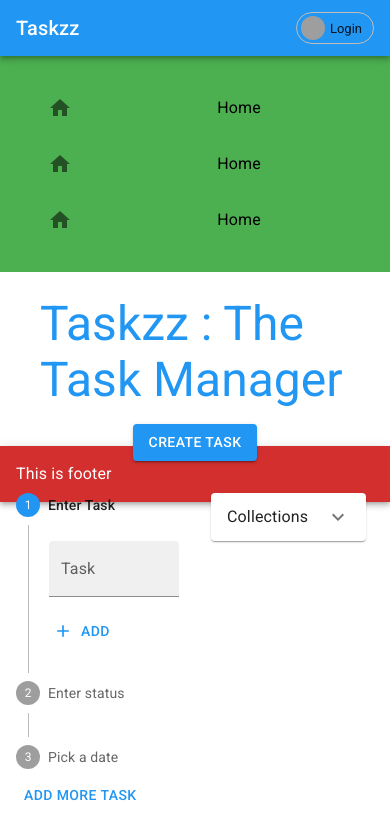
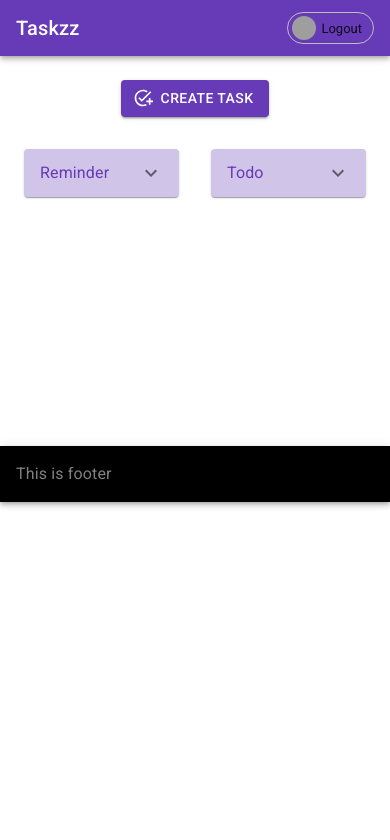
Before and after one commit to NishantMoolya/TaskManager, a React (Create React App) app: page / in a window 390 px wide. Shown: the top 840 px of the page. Built offline with nearby package versions, Linux system fonts and the light colour scheme; grey boxes are pictures that could not be loaded.

Commit message:
added little responsiveness with date feature

```diff
--- a/package.json
+++ b/package.json
@@ -7,9 +7,11 @@
     "@emotion/styled": "^11.11.0",
     "@mui/icons-material": "^5.14.18",
     "@mui/material": "^5.14.18",
+    "@mui/x-date-pickers": "^6.18.1",
     "@testing-library/jest-dom": "^5.17.0",
     "@testing-library/react": "^13.4.0",
     "@testing-library/user-event": "^13.5.0",
+    "dayjs": "^1.11.10",
     "react": "^18.2.0",
     "react-dom": "^18.2.0",
     "react-router-dom": "^6.18.0",
--- a/src/components/App.jsx
+++ b/src/components/App.jsx
@@ -7,6 +7,8 @@ import TaskFramer from './TaskFramer'
 import MyAccordion from './MyAccordion'
 import Sectionbar from './Sectionbar'
 import Menubar from './Menubar'
+import { LocalizationProvider } from '@mui/x-date-pickers'
+import { AdapterDayjs } from '@mui/x-date-pickers/AdapterDayjs'
 
 const App = () => {
 
@@ -17,7 +19,7 @@ const App = () => {
   let initialTask = {
     task: "",
     status: "",
-    date: "",
+    date: [],
     checked: false,
     id: Date.now()
   };
@@ -32,22 +34,25 @@ const App = () => {
   const addTask = (mode) => {
     if (taskInput.task) {
       if (mode) {
-        setActive((preVal) => preVal + 1);
         setTaskList([...taskList, taskInput]);
       }
       else {
         taskList.splice(index, 1, taskInput);
         setTrigger(true);
       }
+      setActive((preVal) => preVal + 1);
       setTaskInput({ ...initialTask, id: Date.now() });
     }
   }
   //deleting task
   const deleteTask = (trig) => {
+    const edited = taskList.filter((task) => task.id === trig)
+    if(edited[0].checked){
     const deleted = taskList.filter((task) => task.id !== trig);
     setTaskList(deleted);
     setTaskInput({ ...initialTask, id: Date.now() });
     setTrigger(true);
+    }
   }
   //editing task
   const editTask = (trig) => {
@@ -91,43 +96,42 @@ const App = () => {
     }
   }
   const [triallist, dispatch] = useReducer(taskManager, []);
-
+  const [layouttrig, setLayouttrig] = useState(true);
+  const handleCreateTask = () => setLayouttrig((preVal) => !preVal);
+  const [dateVal,setDateVal] = useState("");
+  const handleDate = (value) => {
+    setTaskInput({...taskInput,date:value});
+  }
   //return jsx
   return (
-    <Box minHeight={'100vh'}>
+    <LocalizationProvider dateAdapter={AdapterDayjs}>
+    <Box height={{xs:"none",sm:"none",md:"100vh"}}>
       <Navbar />
       <Grid container height={'100vmin'}>
-        <Grid item flex={1} bgcolor={'success.light'} justifyContent={'center'} p={2}>
+        <Grid item flex={1} bgcolor={'primary.light'} justifyContent={'center'} p={2} display={{xs:"none",sm:"none",md:"flex"}}>
         <Menubar />
         </Grid>
         <Grid item flex={4} justifyContent={'center'} bgcolor={'warn.light'} p={2}>
-          <Grid container spacing={2}>
+          <Grid container spacing={2} justifyContent={'center'}>
             <Grid item xs={12}>
-              <Sectionbar />
+              <Sectionbar handleCreateTask={handleCreateTask} />
             </Grid>
-            <Grid item xs={6}>
-              <Input taskInput={taskInput} trigger={trigger} active={active} dispatch={dispatch} />
+            {layouttrig?<>
+            <Grid item xs={6}><MyAccordion element={<TaskFramer taskList={taskList} status={'reminder'} dispatch={dispatch} />} title={'Reminder'} /></Grid>
+            <Grid item xs={6}><MyAccordion element={<TaskFramer taskList={taskList} status={'todo'} dispatch={dispatch} />} title={'Todo'} /></Grid>
+            </>:<><Grid item xs={{xs:12,sm:12,md:4}}>
+              <Input taskInput={taskInput} trigger={trigger} active={active} dispatch={dispatch} dateVal={dateVal} handleDate={handleDate} />
             </Grid>
-            <Grid item xs={6}>
-              <MyAccordion element={<><MyAccordion element={<TaskFramer taskList={taskList} status={'reminder'} dispatch={dispatch} />} title={'Reminder'} />
-              <MyAccordion element={<TaskFramer taskList={taskList} status={'todo'} dispatch={dispatch} />} title={'Todo'} /></>} title={'Collections'} />
-            </Grid>
-            {/* <Grid item xs={6}>
-              <Input taskInput={taskInput} trigger={trigger} active={active} dispatch={dispatch} />
-            </Grid>
-            <Grid item xs={6} bgcolor="primary.light">
-            <MyAccordion element={<><MyAccordion element={<TaskFramer taskList={taskList} status={'reminder'} dispatch={dispatch} />} title={'Reminder'} />
-              <MyAccordion element={<TaskFramer taskList={taskList} status={'todo'} dispatch={dispatch} />} title={'Todo'} /></>} title={'Collections'} />
-            </Grid> */}
+            <Grid item xs={{xs:12,sm:12,md:8}}>
+              <MyAccordion element={<><MyAccordion element={<TaskFramer taskList={taskList} status={'reminder'} dispatch={dispatch} />} title={'REMINDER'} />
+              <MyAccordion element={<TaskFramer taskList={taskList} status={'todo'} dispatch={dispatch} />} title={'TODO'} /></>} title={'Your task collections'} />
+            </Grid></>}
           </Grid>
         </Grid>
-        {/* <Grid item flex={1.5} bgcolor={'info.light'} justifyContent={'center'} p={2}>
-          <MyAccordion element={<><MyAccordion element={<TaskFramer taskList={taskList} status={'reminder'} dispatch={dispatch} />} title={'Reminder'}/>
-          <MyAccordion element={<TaskFramer taskList={taskList} status={'todo'} dispatch={dispatch} />} title={'Todo'} /></>} title={'Collections'} />
-        </Grid> */}
       </Grid>
+    </Box>
       <Footer />
-    </Box>
+    </LocalizationProvider>
   )
 }
 
--- a/src/components/Footer.jsx
+++ b/src/components/Footer.jsx
@@ -3,7 +3,7 @@ import React from 'react'
 
 const Footer = () => {
   return (
-    <AppBar position='static' color='error'>
+    <AppBar position='static' sx={{ color:"graytext",bgcolor:"black"}}>
         <Toolbar>
             <Grid container>
                 <Grid item>
--- a/src/components/Input.jsx
+++ b/src/components/Input.jsx
@@ -1,12 +1,13 @@
 import { FormControl } from '@mui/base';
 import { Add, Edit } from '@mui/icons-material'
 import { Box, Button, Fab, FormControlLabel, FormLabel, IconButton, Radio, RadioGroup, Stack, Step, StepContent, StepLabel, Stepper, TextField, Typography } from '@mui/material'
-import { type } from '@testing-library/user-event/dist/type';
 import React, { useState } from 'react'
+import { DateTimePicker } from '@mui/x-date-pickers'
 
-const Input = ({ taskInput, trigger,active,dispatch }) => {
+
+const Input = ({ taskInput, trigger,active,dispatch,dateVal,handleDate }) => {
   return (
-    <Box>
+    <Box marginLeft={{xs:"0",sm:5,md:8}}>
       <Stepper orientation='vertical' activeStep={active}>
         <Step>
           <StepLabel>
@@ -42,7 +43,7 @@ const Input = ({ taskInput, trigger,active,dispatch }) => {
                 <FormControlLabel value="todo" control={<Radio />} label="Todo" />
               </RadioGroup>
             </FormControl>
-            <Button onClick={() => dispatch({ type:"forward"})}>Finish</Button>
+            <Button sx={{ marginBlock:1 }} onClick={() => dispatch({ type:"forward"})}>Finish</Button>
           </StepContent>
         </Step>
         <Step>
@@ -50,12 +51,13 @@ const Input = ({ taskInput, trigger,active,dispatch }) => {
             Pick a date
           </StepLabel>
           <StepContent>
-            <input type='date' name='date' value={taskInput.date} onChange={(e) => dispatch({ type:"change",payload:e})} />
+            {/* <input type='date' name='date' value={taskInput.date} onChange={(e) => dispatch({ type:"change",payload:e})} /> */}
+            <DateTimePicker disablePast value={taskInput.date} onChange={handleDate}/>
             <Button onClick={() => dispatch({type:'add',payload:trigger})}>Finish</Button>
           </StepContent>
         </Step>
       </Stepper>
-      <Button onClick={() => dispatch({ type:"reset" })}>Add more task</Button>
+      <Button variant='contained' sx={{ marginBlock:3 }} onClick={() => dispatch({ type:"reset" })}>Add more task</Button>
     </Box>
 
   )
--- a/src/components/Menubar.jsx
+++ b/src/components/Menubar.jsx
@@ -1,5 +1,5 @@
-import { Home } from '@mui/icons-material'
-import { Box, List, ListItem, ListItemButton, ListItemIcon, ListItemText } from '@mui/material'
+import { AccountCircle, DarkMode, FormatListBulleted, Home } from '@mui/icons-material'
+import { Box, List, ListItem, ListItemButton, ListItemIcon, ListItemText, Switch } from '@mui/material'
 import React from 'react'
 
 const Menubar = () => {
@@ -10,24 +10,32 @@ const drawer = (
                 <ListItemIcon>
                     <Home />
                 </ListItemIcon>
+            <ListItemText>Home</ListItemText>
             </ListItemButton>
-            <ListItemText>Home</ListItemText>
         </ListItem>
         <ListItem>
             <ListItemButton>
                 <ListItemIcon>
-                    <Home />
+                    <AccountCircle />
                 </ListItemIcon>
+            <ListItemText>Profile</ListItemText>
             </ListItemButton>
-            <ListItemText>Home</ListItemText>
         </ListItem>
         <ListItem>
             <ListItemButton>
                 <ListItemIcon>
-                    <Home />
+                    <FormatListBulleted />
                 </ListItemIcon>
+            <ListItemText>Tasks</ListItemText>
             </ListItemButton>
-            <ListItemText>Home</ListItemText>
+        </ListItem>
+        <ListItem>
+            <ListItemButton>
+                <ListItemIcon>
+                    <DarkMode />
+                </ListItemIcon>
+            <Switch />
+            </ListItemButton>
         </ListItem>
     </List>
 )
--- a/src/components/MyAccordion.jsx
+++ b/src/components/MyAccordion.jsx
@@ -5,7 +5,7 @@ import React from 'react'
 const MyAccordion = ({ element,title }) => {
     return (
         <Box m={1} >
-            <Accordion>
+            <Accordion sx={{ }}>
                 <AccordionSummary expandIcon={<ExpandMore />}>
                     <Typography>
                         { title }
--- a/src/components/Navbar.jsx
+++ b/src/components/Navbar.jsx
@@ -1,3 +1,4 @@
+import { Logout } from '@mui/icons-material'
 import { AppBar, Avatar, Box, Chip, Grid, Stack, Toolbar, Typography } from '@mui/material'
 import React from 'react'
 
@@ -28,7 +29,7 @@ const Navbar = () => {
                             <Grid item>
                                 <Chip
                                     avatar={<Avatar alt="Natacha" src="/static/images/avatar/1.jpg" />}
-                                    label="Login"
+                                    label="Logout"
                                     variant="outlined"
                                 />
                             </Grid>
--- a/src/components/Sectionbar.jsx
+++ b/src/components/Sectionbar.jsx
@@ -1,12 +1,13 @@
-import { Box, Button, Container, Typography } from '@mui/material'
+import { AddTask } from '@mui/icons-material'
+import { Box, Button, Container, IconButton, Typography } from '@mui/material'
 import React from 'react'
 
-const Sectionbar = () => {
+const Sectionbar = ({handleCreateTask}) => {
   return (
     <Box display={'flex'} justifyContent={'center'}>
         <Container sx={{display:"flex", justifyContent:"center",flexDirection:"column",alignItems:"center",gap:2,m:1}}>
-            <Typography variant='h3' color="primary.main">Taskzz : The Task Manager</Typography>
-            <Button variant='contained'>Create Task</Button>
+            <Typography display={{xs:"none", sm:"none",md:"block"}} variant='h3' color="primary.main">Taskzz : The Task Manager</Typography>
+            <Button variant='contained' startIcon={<AddTask />} onClick={handleCreateTask}>Create Task</Button>
         </Container>
     </Box>
   )
--- a/src/components/TaskList.jsx
+++ b/src/components/TaskList.jsx
@@ -1,5 +1,5 @@
 import { Delete, Edit } from '@mui/icons-material'
-import { Box, Checkbox, Divider, IconButton, Stack, Typography } from '@mui/material'
+import { Box, Checkbox, Divider, Grid, IconButton, Stack, Typography } from '@mui/material'
 import React, { useState } from 'react'
 import "./style.css"
 
@@ -9,18 +9,47 @@ import "./style.css"
             <Stack justifyContent={'center'} marginBottom={2} spacing={1}>
                 {
                     reducedList.map((task) => {
-                        return <Stack direction={'row'} alignItems={'center'} justifyContent={'center'} key={task.id}>
+                        const { date } = task;
+                        // return <Stack direction={'row'} alignItems={'center'} justifyContent={'center'} key={task.id}>
+                        //     <Checkbox checked={task.checked} name='checked' onChange={(e) => dispatch({ type:"check",payload:task.id })} />
+                        //     <Typography variant='body1' flexGrow={1} sx={{ wordWrap:"break-word"}} className={task.checked?"line":null} >{ task.task }</Typography>
+                        //     <Typography variant='overline'>{`${date.$D}/${date.$M+1}/${date.$y}`}</Typography>
+                        //     <IconButton color='success' onClick={(e) => dispatch({ type:"edit",payload:task.id })}>
+                        //         <Edit />
+                        //     </IconButton>
+                        //     <IconButton color='error' onClick={(e) => dispatch({ type:"delete",payload:task.id })}>
+                        //         <Delete />
+                        //     </IconButton>
+                        // </Stack>
+                        return <Grid container direction={'column'} justifyContent={'center'}>
+                            <Grid item xs={12}>
+                            <Grid container direction={'row'} alignItems={'center'}>
+                            <Grid item xs={1} marginRight={1}>
                             <Checkbox checked={task.checked} name='checked' onChange={(e) => dispatch({ type:"check",payload:task.id })} />
+                            </Grid>
+                            <Grid item flex={1}>
                             <Typography variant='body1' flexGrow={1} sx={{ wordWrap:"break-word"}} className={task.checked?"line":null} >{ task.task }</Typography>
-                            <Typography variant='overline'>{ task.date }</Typography>
+                            </Grid>
+                            <Grid item xs={1}>
                             <IconButton color='success' onClick={(e) => dispatch({ type:"edit",payload:task.id })}>
                                 <Edit />
                             </IconButton>
+                            </Grid>
+                            <Grid item xs={1}>
                             <IconButton color='error' onClick={(e) => dispatch({ type:"delete",payload:task.id })}>
-                                <Delete />
+                                 <Delete />
                             </IconButton>
-                            <Divider />
-                        </Stack>
+                            </Grid>
+                            </Grid>
+                            </Grid>
+                            <Grid item xs={1} alignSelf={'flex-end'}>
+                               <Grid container marginRight={3}>
+                               <Grid item>
+                               <Typography variant='overline'>{`${date.$D}/${date.$M+1}/${date.$y}`}</Typography>
+                               </Grid>
+                               </Grid>
+                            </Grid>
+                        </Grid>
                     })}
             </Stack>
         </Box>
--- a/src/index.css
+++ b/src/index.css
@@ -11,6 +11,3 @@ code {
   font-family: source-code-pro, Menlo, Monaco, Consolas, 'Courier New',
     monospace;
 }
-#root{
-  min-height: 100vh;
-}
--- a/src/theme.js
+++ b/src/theme.js
@@ -3,10 +3,26 @@ import { createTheme } from "@mui/material";
 const theme = createTheme({
     palette:{
         primary:{
-            main:"#2196f3"
+            main:"#673ab7",
+            light:"#d1c4e9",
+            contrastText:"#ffff"
         },
         secondary:{
             main:"#00b0ff"
+        },
+        error:{
+            main:"#d32f2f",
+            light:"#EF5350"
+        },
+    },
+    components:{
+        MuiAccordion:{
+            styleOverrides:{
+                root:{
+                    backgroundColor:"#d1c4e9",
+                    color:"#673ab7"
+                }
+            }
         }
     }
 })
```
Also changed, not shown: src/components/date.js (+32 -5 lines), 1 other file (tests, documents, lock files or other folders).
